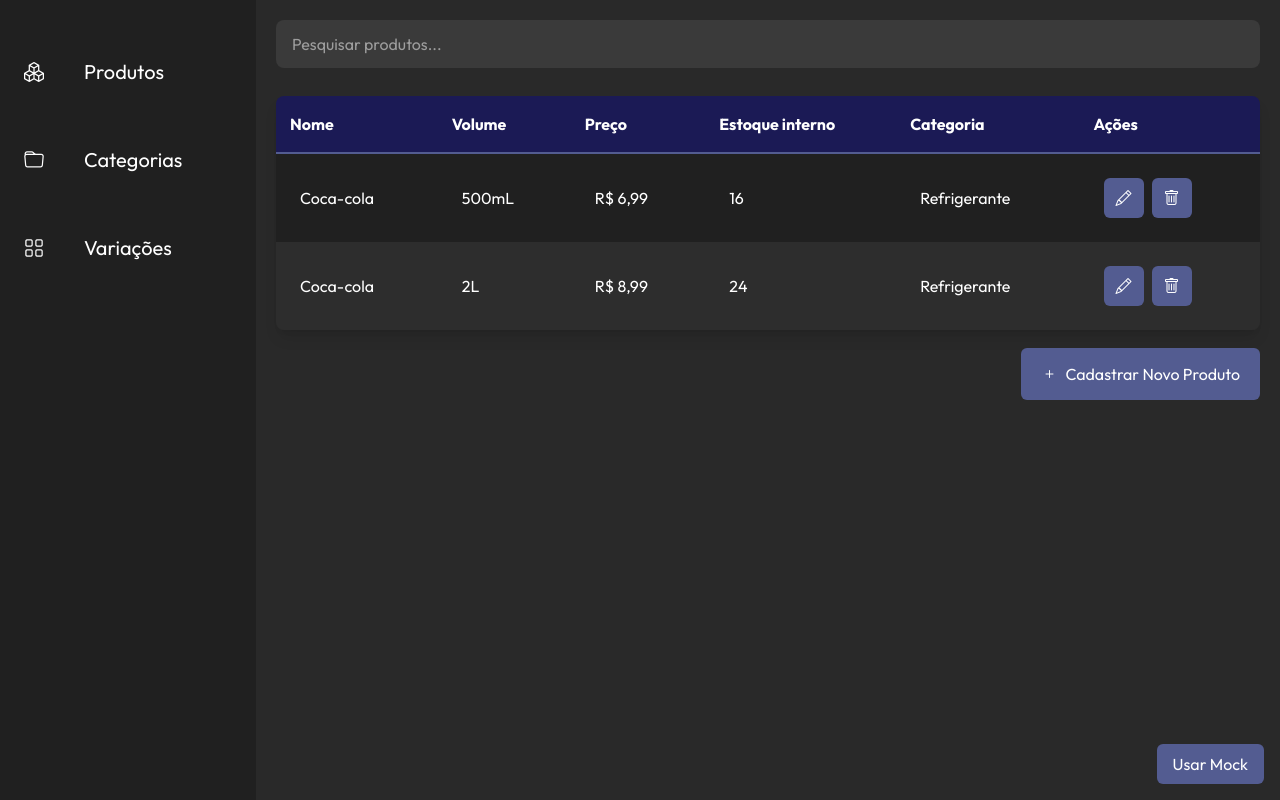
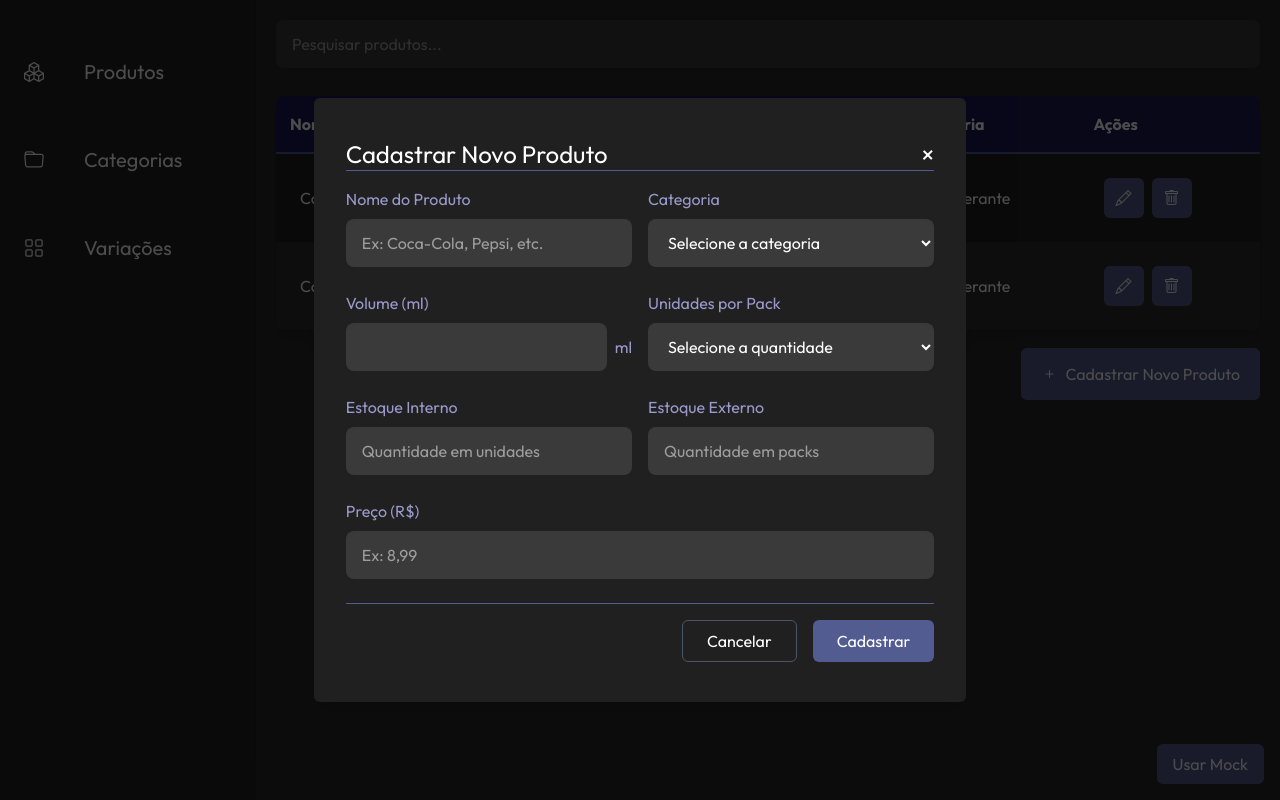
Before and after one commit to cmoiss/bar-inventory-control, a React (Vite) app: page / in a window 1280 px wide. Both pictures are taken after a click on the button "Cadastrar Novo Produto". Built offline with nearby package versions, Linux system fonts and the light colour scheme; no server answers.

Commit message:
Criado: Cadastrar novo produto

```diff
--- /dev/null
+++ b/src/components/modals/CreateProductModal.tsx
@@ -0,0 +1,196 @@
+import React, { useState } from 'react';
+import GenericModal from './generic-modal';
+import { createProduct } from '../../services/productService';
+import { Product } from '../../models/product';
+
+interface CreateProductModalProps {
+    isOpen: boolean;
+    onClose: () => void;
+    onProductCreated: (newProduct: Product) => void;
+}
+
+export default function CreateProductModal({ isOpen, onClose, onProductCreated }: CreateProductModalProps) {
+    const [formData, setFormData] = useState({
+        name: '',
+        category: '',
+        volume: '',
+        unitsPerPack: '',
+        internalQuantity: '',
+        externalQuantity: '',
+        price: ''
+    });
+    const [isLoading, setIsLoading] = useState(false);
+
+    const handleChange = (e: React.ChangeEvent<HTMLInputElement | HTMLSelectElement>) => {
+        const { name, value } = e.target;
+        setFormData(prev => ({
+            ...prev,
+            [name]: value
+        }));
+    };
+
+    const handleSubmit = async (e: React.FormEvent) => {
+        e.preventDefault();
+        setIsLoading(true);
+
+        try {
+            const newProduct: Omit<Product, 'id'> = {
+                name: formData.name,
+                category: formData.category,
+                volumeVariations: [
+                    {
+                        volume: parseFloat(formData.volume),
+                        price: parseFloat(formData.price),
+                        internalQuantity: parseInt(formData.internalQuantity),
+                        unitsPerPackVariations: [
+                            {
+                                unitsPerPack: parseInt(formData.unitsPerPack),
+                                externalQuantity: parseInt(formData.externalQuantity),
+                                id: 0
+                            }
+                        ],
+                        id: 0
+                    }
+                ]
+            };
+
+            const createdProduct = await createProduct(newProduct);
+            onProductCreated(createdProduct);
+            onClose();
+        } catch (error) {
+            console.error('Erro ao criar produto:', error);
+        } finally {
+            setIsLoading(false);
+        }
+    };
+
+    return (
+        <GenericModal isOpen={isOpen} onClose={onClose} title="Cadastrar Novo Produto">
+            <form onSubmit={handleSubmit} className="flex flex-col gap-6">
+                <div className="grid grid-cols-2 gap-4">
+                    <div className="flex flex-col gap-2">
+                        <label className="text-blue-bell">Nome do Produto</label>
+                        <input
+                            type="text"
+                            name="name"
+                            value={formData.name}
+                            onChange={handleChange}
+                            placeholder="Ex: Coca-Cola, Pepsi, etc."
+                            className="bg-shadow-gray h-12 px-4 py-3 rounded-lg"
+                            required
+                        />
+                    </div>
+
+                    <div className="flex flex-col gap-2">
+                        <label className="text-blue-bell">Categoria</label>
+                        <select
+                            name="category"
+                            value={formData.category}
+                            onChange={handleChange}
+                            className="bg-shadow-gray h-12 px-4 py-3 rounded-lg"
+                            required
+                        >
+                            <option value="">Selecione a categoria</option>
+                            <option value="Refrigerante">Refrigerante</option>
+                            <option value="Cerveja">Cerveja</option>
+                            <option value="Suco">Suco</option>
+                            <option value="Água">Água</option>
+                            <option value="Energético">Energético</option>
+                        </select>
+                    </div>
+                </div>
+
+                <div className="grid grid-cols-2 gap-4">
+                    <div className="flex flex-col gap-2">
+                        <label className="text-blue-bell">Volume (ml)</label>
+                        <div className="flex items-center gap-2">
+                            <input
+                                type="number"
+                                name="volume"
+                                value={formData.volume}
+                                onChange={handleChange}
+                                className="bg-shadow-gray h-12 px-4 py-3 rounded-lg flex-1"
+                                required
+                            />
+                            <span className="text-blue-bell">ml</span>
+                        </div>
+                    </div>
+
+                    <div className="flex flex-col gap-2">
+                        <label className="text-blue-bell">Unidades por Pack</label>
+                        <select
+                            name="unitsPerPack"
+                            value={formData.unitsPerPack}
+                            onChange={handleChange}
+                            className="bg-shadow-gray h-12 px-4 py-3 rounded-lg"
+                            required
+                        >
+                            <option value="">Selecione a quantidade</option>
+                            <option value="6">6 unidades</option>
+                            <option value="12">12 unidades</option>
+                            <option value="24">24 unidades</option>
+                        </select>
+                    </div>
+                </div>
+
+                <div className="grid grid-cols-2 gap-4">
+                    <div className="flex flex-col gap-2">
+                        <label className="text-blue-bell">Estoque Interno</label>
+                        <input
+                            type="number"
+                            name="internalQuantity"
+                            value={formData.internalQuantity}
+                            onChange={handleChange}
+                            placeholder="Quantidade em unidades"
+                            className="bg-shadow-gray h-12 px-4 py-3 rounded-lg"
+                            required
+                        />
+                    </div>
+
+                    <div className="flex flex-col gap-2">
+                        <label className="text-blue-bell">Estoque Externo</label>
+                        <input
+                            type="number"
+                            name="externalQuantity"
+                            value={formData.externalQuantity}
+                            onChange={handleChange}
+                            placeholder="Quantidade em packs"
+                            className="bg-shadow-gray h-12 px-4 py-3 rounded-lg"
+                            required
+                        />
+                    </div>
+                </div>
+
+                <div className="flex flex-col gap-2">
+                    <label className="text-blue-bell">Preço (R$)</label>
+                    <input
+                        type="text"
+                        name="price"
+                        value={formData.price}
+                        onChange={handleChange}
+                        placeholder="Ex: 8,99"
+                        className="bg-shadow-gray h-12 px-4 py-3 rounded-lg"
+                        required
+                    />
+                </div>
+
+                <div className="flex justify-end gap-4 pt-4 border-t border-governor-bay">
+                    <button
+                        type="button"
+                        onClick={onClose}
+                        className="px-6 py-2 rounded-md border border-gray-600 hover:bg-dark-gray transition-colors"
+                    >
+                        Cancelar
+                    </button>
+                    <button
+                        type="submit"
+                        disabled={isLoading}
+                        className="px-6 py-2 rounded-md bg-governor-bay text-white hover:bg-opacity-90 transition-colors disabled:opacity-50"
+                    >
+                        {isLoading ? 'Cadastrando...' : 'Cadastrar'}
+                    </button>
+                </div>
+            </form>
+        </GenericModal>
+    );
+}
--- a/src/pages/Products.tsx
+++ b/src/pages/Products.tsx
@@ -3,6 +3,7 @@
 import DefaultButton from "../components/DefaultButton";
 import { Product } from "../models/product";
 import { fetchProducts } from "../services/productService";
+import CreateProductModal from "../components/modals/CreateProductModal";
 
 const sampleProducts: Product[] = [
     {
@@ -39,6 +40,7 @@
     const [products, setProducts] = useState<Product[]>([]);
     const [isLoading, setIsLoading] = useState(true);
     const [useMockData, setUseMockData] = useState(false);
+    const [isCreateModalOpen, setIsCreateModalOpen] = useState(false);
 
     useEffect(() => {
         const loadProducts = async () => {
@@ -68,6 +70,10 @@
         setUseMockData(!useMockData);
     };
 
+    const handleProductCreated = (newProduct: Product) => {
+        setProducts(prev => [...prev, newProduct]);
+    };
+
     if (isLoading) {
         return <div>Carregando produtos...</div>;
     }
@@ -79,7 +85,10 @@
                 <div className="flex flex-col w-full gap-8">
                     <ProductsTable products={products} />
                     <div className="self-end">
-                        <DefaultButton size="xl">
+                        <DefaultButton
+                            size="xl"
+                            onClick={() => setIsCreateModalOpen(true)}
+                        >
                             <span className="flex gap-2">
                                 <i className="bi bi-plus"></i>
                                 Cadastrar Novo Produto
@@ -87,6 +96,12 @@
                         </DefaultButton>
                     </div>
                 </div>
+
+                <CreateProductModal
+                    isOpen={isCreateModalOpen}
+                    onClose={() => setIsCreateModalOpen(false)}
+                    onProductCreated={handleProductCreated}
+                />
 
                 {/* Botão apenas para desenvolvimento - pode ser removido em produção */}
                 {process.env.NODE_ENV === 'development' && (
--- a/src/services/productService.ts
+++ b/src/services/productService.ts
@@ -15,3 +15,24 @@
         throw error;
     }
 }
+
+export async function createProduct(product: Omit<Product, 'id'>): Promise<Product> {
+    try {
+        const response = await fetch('http://localhost:8080/products/save', {
+            method: 'POST',
+            headers: {
+                'Content-Type': 'application/json',
+            },
+            body: JSON.stringify(product)
+        });
+
+        if (!response.ok) {
+            throw new Error('Erro ao cadastrar produto');
+        }
+
+        return await response.json();
+    } catch (error) {
+        console.error('Erro ao cadastrar produto:', error);
+        throw error;
+    }
+}
```
